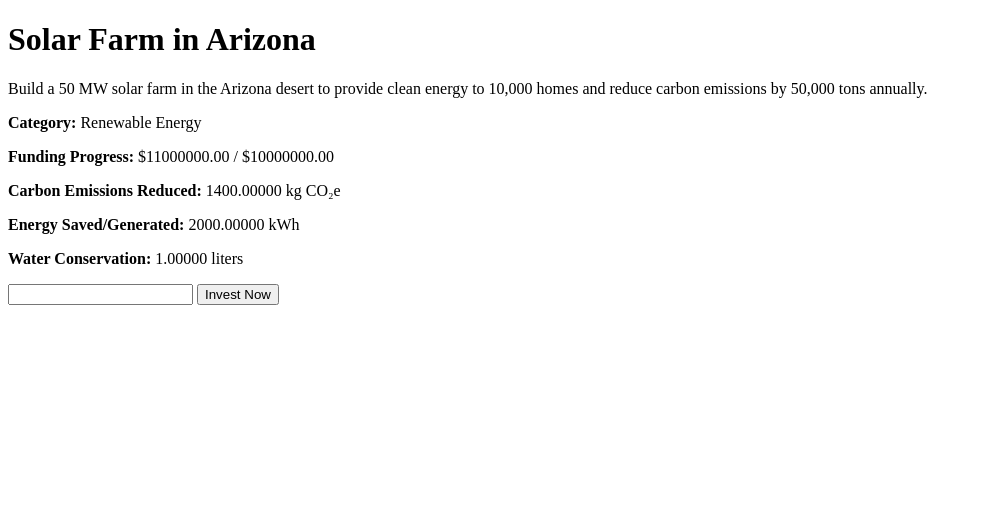
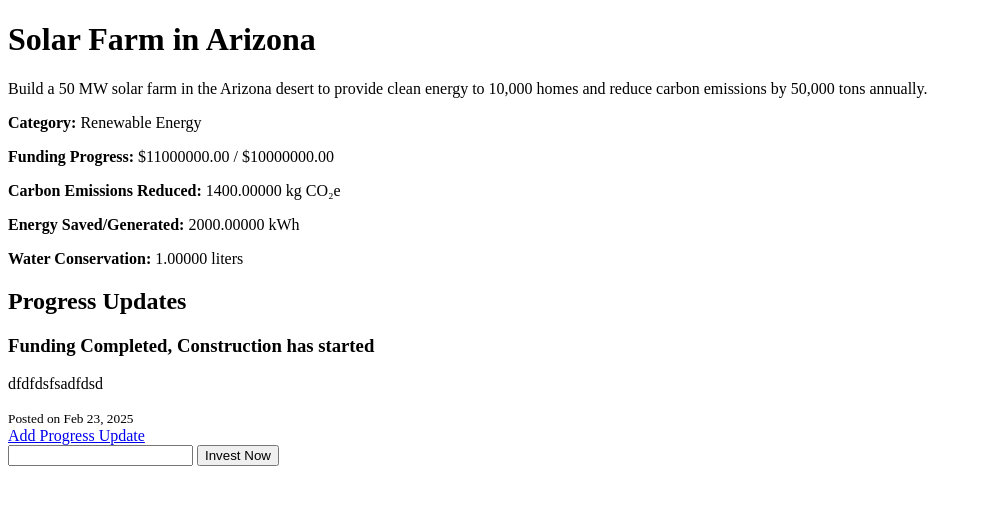
Before and after one commit to adilsiraju/Ecovest, a Django app: page /initiatives/1/ in a window 1280 px wide. Shown: the part 29-534 px from the top of the page, without its empty margins (0-982 px from the left). Run offline with Django 4.2, Linux system fonts and the light colour scheme; a user stored in the database is signed in; data comes from the database, SQL or seed files in the repository; both versions use the stored data as it was after the commit.

Commit message:
Added Progress Update

```diff
--- a/ecovest/urls.py
+++ b/ecovest/urls.py
@@ -36,4 +36,5 @@ urlpatterns = [
     path('register/', user_views.register, name='register'),
     path('accounts/', include('django.contrib.auth.urls')),  # Includes login/logout URLs
     path('profile/update/', user_views.profile_update, name='profile_update'),
+    path('initiatives/', include('initiatives.urls')),
 ] + static(settings.MEDIA_URL, document_root=settings.MEDIA_ROOT)
--- a/initiatives/models.py
+++ b/initiatives/models.py
@@ -33,3 +33,12 @@ class Initiative(models.Model):
 
     def __str__(self):
         return self.title
+
+class ProgressUpdate(models.Model):
+    initiative = models.ForeignKey(Initiative, on_delete=models.CASCADE, related_name='progress_updates')
+    title = models.CharField(max_length=200)
+    description = models.TextField()
+    date_posted = models.DateTimeField(auto_now_add=True)
+
+    def __str__(self):
+        return f"{self.initiative.title} - {self.title}"
--- /dev/null
+++ b/initiatives/urls.py
@@ -0,0 +1,6 @@
+from django.urls import path
+from . import views
+
+urlpatterns = [
+    path('initiative/<int:pk>/update/', views.add_progress_update, name='add-progress-update'),
+]
--- a/initiatives/views.py
+++ b/initiatives/views.py
@@ -1,10 +1,45 @@
 from django.shortcuts import render, get_object_or_404
-from .models import Initiative
+from . models import Initiative, ProgressUpdate
+from django.shortcuts import render, redirect, get_object_or_404
+from django.contrib.auth.decorators import login_required, user_passes_test
+from . forms import ProgressUpdateForm
 
 def initiative_list(request):
     initiatives = Initiative.objects.all()
-    return render(request, 'initiatives/list.html', {'initiatives': initiatives})
+    category_choices = Initiative.CATEGORY_CHOICES
+
+    # Search functionality
+    query = request.GET.get('q')
+    if query:
+        initiatives = initiatives.filter(title__icontains=query) | initiatives.filter(description__icontains=query)
+
+    # Filter by category
+    category = request.GET.get('category')
+    if category:
+        initiatives = initiatives.filter(category=category)
+
+
+
+    return render(request, 'initiatives/list.html', {
+        'initiatives': initiatives,
+        'category_choices': category_choices,
+    })
 
 def initiative_detail(request, pk):
     initiative = get_object_or_404(Initiative, pk=pk)
     return render(request, 'initiatives/detail.html', {'initiative': initiative})
+
+@login_required
+@user_passes_test(lambda u: u.is_staff)  # Only staff (admins) can access this view
+def add_progress_update(request, pk):
+    initiative = get_object_or_404(Initiative, pk=pk)
+    if request.method == 'POST':
+        form = ProgressUpdateForm(request.POST)
+        if form.is_valid():
+            progress_update = form.save(commit=False)
+            progress_update.initiative = initiative
+            progress_update.save()
+            return redirect('initiative-detail', pk=pk)
+    else:
+        form = ProgressUpdateForm()
+    return render(request, 'initiatives/add_progress_update.html', {'form': form, 'initiative': initiative})
--- a/templates/initiatives/detail.html
+++ b/templates/initiatives/detail.html
@@ -11,6 +11,29 @@
         <p><strong>Energy Saved/Generated:</strong> {{ initiative.energy_saved_generated }} kWh</p>
         <p><strong>Water Conservation:</strong> {{ initiative.water_saved }} liters</p>
     </div>
+
+    <!-- Progress Updates -->
+    <h2>Progress Updates</h2>
+    {% if initiative.progress_updates.all %}
+        <div class="progress-updates">
+            {% for update in initiative.progress_updates.all %}
+                <div class="update">
+                    <h3>{{ update.title }}</h3>
+                    <p>{{ update.description }}</p>
+                    <small>Posted on {{ update.date_posted|date:"M d, Y" }}</small>
+                </div>
+            {% endfor %}
+        </div>
+    {% else %}
+        <p>No progress updates yet.</p>
+    {% endif %}
+
+    <!-- Add Progress Update Link (for admins) -->
+    {% if user.is_staff %}
+        <a href="{% url 'add-progress-update' initiative.pk %}">Add Progress Update</a>
+    {% endif %}
+
+    <!-- Investment Form -->
     <form method="post" action="{% url 'invest' initiative.pk %}">
         {% csrf_token %}
         <input type="number" name="amount" min="1" step="any" required>
```
Also changed, not shown: initiatives/admin.py (+7 -1 lines), initiatives/forms.py (added, +7 -0 lines), templates/initiatives/add_progress_update.html (added, +11 -0 lines), templates/initiatives/list.html (+18 -0 lines), db.sqlite3, initiatives/migrations/0005_progressupdate.py (added).
